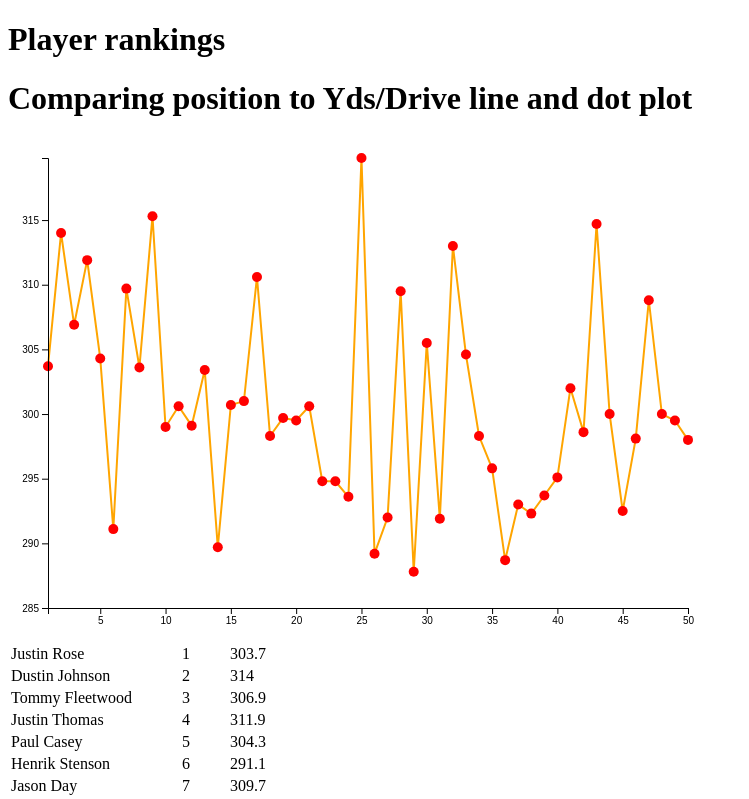
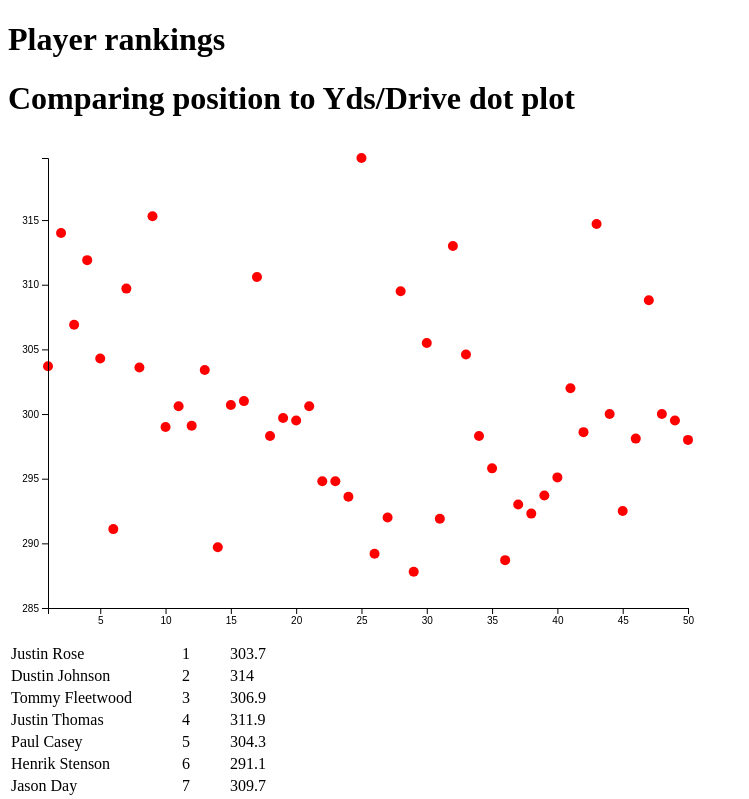
Before and after one commit to Tyler-b-123/Data-Visualization-Project, a plain HTML site: page index.html in a window 1280 px wide. Shown: the top 799 px of the page, without its empty margins (0-749 px from the left). Drawn offline with nearby package versions, Linux system fonts and the light colour scheme.

Commit message:
Add files via upload

```diff
--- a/golfStats.js
+++ b/golfStats.js
@@ -9,7 +9,7 @@ function stuff(data){
  	    tbody.innerHTML += tr;
     }
 
-    //this is all just a prof of concept to see how it works not finalized at all
+    //this is all just a prof of concept to see how it works not finalized at all may change the size aswell
     var margin = {top: 20, right: 20, bottom: 30, left:40},
         width = 700 - margin.left - margin.right,
         height = 500 - margin.top - margin.bottom;
@@ -44,6 +44,7 @@ function stuff(data){
 
     //adding the data points x will be the players rank and y will be there average driving distance
     //may add a hover to the dots to display the players name
+    //may also add like a trend line or something to this
 
     var svg = d3.select("#chart-id")
         .append("svg")
@@ -51,14 +52,6 @@ function stuff(data){
         .attr("height", height + margin.top + margin.bottom)
         .append("g")
         .attr("transform", "translate(" + margin.left + "," + margin.top + ")");
-
-    svg.append("path")
-        .data([data])
-        .attr("class", "line")
-        .attr("d", valueLine)
-        .attr("stroke", "orange")
-        .attr("stroke-width", 2)
-        .attr("fill", "#FFFFFF");
 
     var path = svg.selectAll("dot")
         .data(data)
--- a/index.html
+++ b/index.html
@@ -8,7 +8,7 @@
     <div id="header">
         <div class="table">
             <h1>Player rankings</h1>
-            <h1>Comparing position to Yds/Drive line and dot plot</h1>
+            <h1>Comparing position to Yds/Drive dot plot</h1>
         </div>
     </div>
     <div id="chart-id"></div>
```
